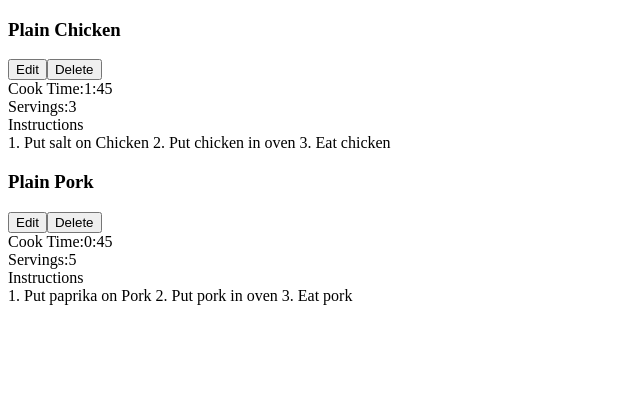
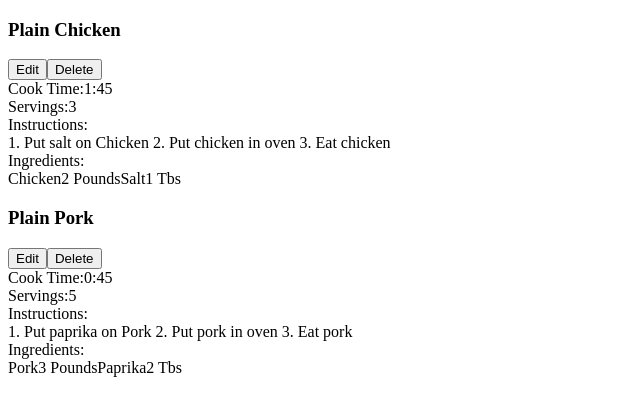
Before and after one commit to Jas802/react_cooking_app, a React (Create React App) app: page / in a window 1280 px wide. Shown: the top 416 px of the page, without its empty margins (0-640 px from the left). Built offline with nearby package versions, Linux system fonts and the light colour scheme.

Commit message:
added ingredients component

```diff
--- a/src/App.js
+++ b/src/App.js
@@ -12,14 +12,38 @@
     name: "Plain Chicken",
     servings: 3,
     cookTime: "1:45",
-    instructions: "1. Put salt on Chicken\n2. Put chicken in oven\n 3. Eat chicken"
+    instructions: "1. Put salt on Chicken\n2. Put chicken in oven\n 3. Eat chicken",
+    ingredients: [
+      {
+        id: 1,
+        name: "Chicken",
+        amount: "2 Pounds"
+      },
+      {
+        id: 2,
+        name: "Salt",
+        amount: "1 Tbs"
+      }
+    ]
   },
   {
     id: 2,
     name: "Plain Pork",
     servings: 5,
     cookTime: "0:45",
-    instructions: "1. Put paprika on Pork\n2. Put pork in oven\n 3. Eat pork"
+    instructions: "1. Put paprika on Pork\n2. Put pork in oven\n 3. Eat pork",
+    ingredients: [
+      {
+        id: 1,
+        name: "Pork",
+        amount: "3 Pounds"
+      },
+      {
+        id: 2,
+        name: "Paprika",
+        amount: "2 Tbs"
+      }
+    ]
   }
 ]
 export default App;
--- /dev/null
+++ b/src/Ingredient.js
@@ -0,0 +1,10 @@
+import React from 'react'
+
+export default function Ingredient({name, amount}) {
+    return (
+        <>
+            <span>{name}</span>
+            <span>{amount}</span>
+        </>
+    )
+}
--- /dev/null
+++ b/src/IngredientList.js
@@ -0,0 +1,13 @@
+import React from 'react'
+import Ingredient from './Ingredient'
+
+export default function IngredientList({ ingredients }) {
+    const ingredientElements = ingredients.map(ingredient => {
+        return <Ingredient key={ingredients.id} {...ingredient} />
+    })
+    return (
+        <div>
+            {ingredientElements}
+        </div>
+    )
+}
--- a/src/Recipe.js
+++ b/src/Recipe.js
@@ -1,11 +1,13 @@
 import React from 'react'
+import IngredientList from './IngredientList';
 
 export default function Recipe(props) { //call all of props
     const {
         name,
         cookTime,
         servings,
-        instructions
+        instructions,
+        ingredients
     } = props //sets all props
     return ( // renders Recipe component
         <div>
@@ -25,8 +27,14 @@
                 <span>{ servings }</span>
             </div>
             <div>
-                <span>Instructions</span>
+                <span>Instructions:</span>
                 <div>{ instructions }</div>
+            </div>
+            <div>
+                <span>Ingredients:</span>
+                <div>
+                    <IngredientList ingredients={ingredients} />
+                </div>
             </div>
         </div>
     )
```
